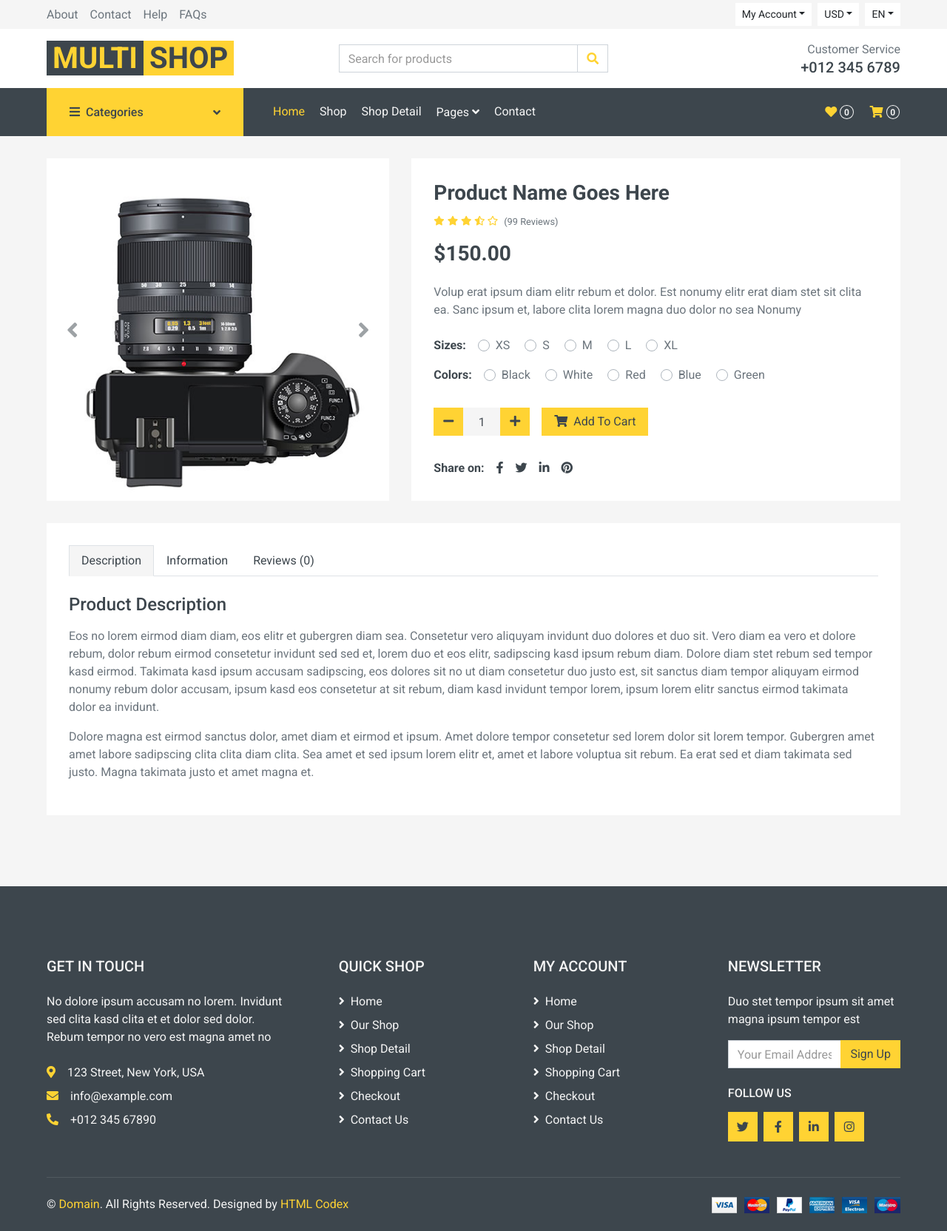
After one commit to iamnimix/Django_FinalProject, a Django app: template shop/productions/templates/detail.html in a window 1280 px wide. The commit adds this page. Shown: the whole page at 74% size. Run offline with Django 4.2, Linux system fonts and the light colour scheme; the template is opened without the code that fills it, so the values that code supplies are empty; some libraries are stand-ins or nearby versions.

Commit message:
add list and detail of products templates

```diff
--- /dev/null
+++ b/shop/productions/templates/detail.html
@@ -0,0 +1,246 @@
+{% extends 'templates/base.html' %}
+
+{% block content %}
+    <!-- Shop Detail Start -->
+    <div class="container-fluid pb-5">
+        <div class="row px-xl-5">
+            <div class="col-lg-5 mb-30">
+                <div id="product-carousel" class="carousel slide" data-ride="carousel">
+                    <div class="carousel-inner bg-light">
+                        <div class="carousel-item active">
+                            <img class="w-100 h-100" src="img/product-1.jpg" alt="Image">
+                        </div>
+                        <div class="carousel-item">
+                            <img class="w-100 h-100" src="img/product-2.jpg" alt="Image">
+                        </div>
+                        <div class="carousel-item">
+                            <img class="w-100 h-100" src="img/product-3.jpg" alt="Image">
+                        </div>
+                        <div class="carousel-item">
+                            <img class="w-100 h-100" src="img/product-4.jpg" alt="Image">
+                        </div>
+                    </div>
+                    <a class="carousel-control-prev" href="#product-carousel" data-slide="prev">
+                        <i class="fa fa-2x fa-angle-left text-dark"></i>
+                    </a>
+                    <a class="carousel-control-next" href="#product-carousel" data-slide="next">
+                        <i class="fa fa-2x fa-angle-right text-dark"></i>
+                    </a>
+                </div>
+            </div>
+
+            <div class="col-lg-7 h-auto mb-30">
+                <div class="h-100 bg-light p-30">
+                    <h3>Product Name Goes Here</h3>
+                    <div class="d-flex mb-3">
+                        <div class="text-primary mr-2">
+                            <small class="fas fa-star"></small>
+                            <small class="fas fa-star"></small>
+                            <small class="fas fa-star"></small>
+                            <small class="fas fa-star-half-alt"></small>
+                            <small class="far fa-star"></small>
+                        </div>
+                        <small class="pt-1">(99 Reviews)</small>
+                    </div>
+                    <h3 class="font-weight-semi-bold mb-4">$150.00</h3>
+                    <p class="mb-4">Volup erat ipsum diam elitr rebum et dolor. Est nonumy elitr erat diam stet sit
+                        clita ea. Sanc ipsum et, labore clita lorem magna duo dolor no sea
+                        Nonumy</p>
+                    <div class="d-flex mb-3">
+                        <strong class="text-dark mr-3">Sizes:</strong>
+                        <form>
+                            <div class="custom-control custom-radio custom-control-inline">
+                                <input type="radio" class="custom-control-input" id="size-1" name="size">
+                                <label class="custom-control-label" for="size-1">XS</label>
+                            </div>
+                            <div class="custom-control custom-radio custom-control-inline">
+                                <input type="radio" class="custom-control-input" id="size-2" name="size">
+                                <label class="custom-control-label" for="size-2">S</label>
+                            </div>
+                            <div class="custom-control custom-radio custom-control-inline">
+                                <input type="radio" class="custom-control-input" id="size-3" name="size">
+                                <label class="custom-control-label" for="size-3">M</label>
+                            </div>
+                            <div class="custom-control custom-radio custom-control-inline">
+                                <input type="radio" class="custom-control-input" id="size-4" name="size">
+                                <label class="custom-control-label" for="size-4">L</label>
+                            </div>
+                            <div class="custom-control custom-radio custom-control-inline">
+                                <input type="radio" class="custom-control-input" id="size-5" name="size">
+                                <label class="custom-control-label" for="size-5">XL</label>
+                            </div>
+                        </form>
+                    </div>
+                    <div class="d-flex mb-4">
+                        <strong class="text-dark mr-3">Colors:</strong>
+                        <form>
+                            <div class="custom-control custom-radio custom-control-inline">
+                                <input type="radio" class="custom-control-input" id="color-1" name="color">
+                                <label class="custom-control-label" for="color-1">Black</label>
+                            </div>
+                            <div class="custom-control custom-radio custom-control-inline">
+                                <input type="radio" class="custom-control-input" id="color-2" name="color">
+                                <label class="custom-control-label" for="color-2">White</label>
+                            </div>
+                            <div class="custom-control custom-radio custom-control-inline">
+                                <input type="radio" class="custom-control-input" id="color-3" name="color">
+                                <label class="custom-control-label" for="color-3">Red</label>
+                            </div>
+                            <div class="custom-control custom-radio custom-control-inline">
+                                <input type="radio" class="custom-control-input" id="color-4" name="color">
+                                <label class="custom-control-label" for="color-4">Blue</label>
+                            </div>
+                            <div class="custom-control custom-radio custom-control-inline">
+                                <input type="radio" class="custom-control-input" id="color-5" name="color">
+                                <label class="custom-control-label" for="color-5">Green</label>
+                            </div>
+                        </form>
+                    </div>
+                    <div class="d-flex align-items-center mb-4 pt-2">
+                        <div class="input-group quantity mr-3" style="width: 130px;">
+                            <div class="input-group-btn">
+                                <button class="btn btn-primary btn-minus">
+                                    <i class="fa fa-minus"></i>
+                                </button>
+                            </div>
+                            <input type="text" class="form-control bg-secondary border-0 text-center" value="1">
+                            <div class="input-group-btn">
+                                <button class="btn btn-primary btn-plus">
+                                    <i class="fa fa-plus"></i>
+                                </button>
+                            </div>
+                        </div>
+                        <button class="btn btn-primary px-3"><i class="fa fa-shopping-cart mr-1"></i> Add To
+                            Cart</button>
+                    </div>
+                    <div class="d-flex pt-2">
+                        <strong class="text-dark mr-2">Share on:</strong>
+                        <div class="d-inline-flex">
+                            <a class="text-dark px-2" href="">
+                                <i class="fab fa-facebook-f"></i>
+                            </a>
+                            <a class="text-dark px-2" href="">
+                                <i class="fab fa-twitter"></i>
+                            </a>
+                            <a class="text-dark px-2" href="">
+                                <i class="fab fa-linkedin-in"></i>
+                            </a>
+                            <a class="text-dark px-2" href="">
+                                <i class="fab fa-pinterest"></i>
+                            </a>
+                        </div>
+                    </div>
+                </div>
+            </div>
+        </div>
+        <div class="row px-xl-5">
+            <div class="col">
+                <div class="bg-light p-30">
+                    <div class="nav nav-tabs mb-4">
+                        <a class="nav-item nav-link text-dark active" data-toggle="tab" href="#tab-pane-1">Description</a>
+                        <a class="nav-item nav-link text-dark" data-toggle="tab" href="#tab-pane-2">Information</a>
+                        <a class="nav-item nav-link text-dark" data-toggle="tab" href="#tab-pane-3">Reviews (0)</a>
+                    </div>
+                    <div class="tab-content">
+                        <div class="tab-pane fade show active" id="tab-pane-1">
+                            <h4 class="mb-3">Product Description</h4>
+                            <p>Eos no lorem eirmod diam diam, eos elitr et gubergren diam sea. Consetetur vero aliquyam invidunt duo dolores et duo sit. Vero diam ea vero et dolore rebum, dolor rebum eirmod consetetur invidunt sed sed et, lorem duo et eos elitr, sadipscing kasd ipsum rebum diam. Dolore diam stet rebum sed tempor kasd eirmod. Takimata kasd ipsum accusam sadipscing, eos dolores sit no ut diam consetetur duo justo est, sit sanctus diam tempor aliquyam eirmod nonumy rebum dolor accusam, ipsum kasd eos consetetur at sit rebum, diam kasd invidunt tempor lorem, ipsum lorem elitr sanctus eirmod takimata dolor ea invidunt.</p>
+                            <p>Dolore magna est eirmod sanctus dolor, amet diam et eirmod et ipsum. Amet dolore tempor consetetur sed lorem dolor sit lorem tempor. Gubergren amet amet labore sadipscing clita clita diam clita. Sea amet et sed ipsum lorem elitr et, amet et labore voluptua sit rebum. Ea erat sed et diam takimata sed justo. Magna takimata justo et amet magna et.</p>
+                        </div>
+                        <div class="tab-pane fade" id="tab-pane-2">
+                            <h4 class="mb-3">Additional Information</h4>
+                            <p>Eos no lorem eirmod diam diam, eos elitr et gubergren diam sea. Consetetur vero aliquyam invidunt duo dolores et duo sit. Vero diam ea vero et dolore rebum, dolor rebum eirmod consetetur invidunt sed sed et, lorem duo et eos elitr, sadipscing kasd ipsum rebum diam. Dolore diam stet rebum sed tempor kasd eirmod. Takimata kasd ipsum accusam sadipscing, eos dolores sit no ut diam consetetur duo justo est, sit sanctus diam tempor aliquyam eirmod nonumy rebum dolor accusam, ipsum kasd eos consetetur at sit rebum, diam kasd invidunt tempor lorem, ipsum lorem elitr sanctus eirmod takimata dolor ea invidunt.</p>
+                            <div class="row">
+                                <div class="col-md-6">
+                                    <ul class="list-group list-group-flush">
+                                        <li class="list-group-item px-0">
+                                            Sit erat duo lorem duo ea consetetur, et eirmod takimata.
+                                        </li>
+                                        <li class="list-group-item px-0">
+                                            Amet kasd gubergren sit sanctus et lorem eos sadipscing at.
+                                        </li>
+                                        <li class="list-group-item px-0">
+                                            Duo amet accusam eirmod nonumy stet et et stet eirmod.
+                                        </li>
+                                        <li class="list-group-item px-0">
+                                            Takimata ea clita labore amet ipsum erat justo voluptua. Nonumy.
+                                        </li>
+                                      </ul>
+                                </div>
+                                <div class="col-md-6">
+                                    <ul class="list-group list-group-flush">
+                                        <li class="list-group-item px-0">
+                                            Sit erat duo lorem duo ea consetetur, et eirmod takimata.
+                                        </li>
+                                        <li class="list-group-item px-0">
+                                            Amet kasd gubergren sit sanctus et lorem eos sadipscing at.
+                                        </li>
+                                        <li class="list-group-item px-0">
+                                            Duo amet accusam eirmod nonumy stet et et stet eirmod.
+                                        </li>
+                                        <li class="list-group-item px-0">
+                                            Takimata ea clita labore amet ipsum erat justo voluptua. Nonumy.
+                                        </li>
+                                      </ul>
+                                </div>
+                            </div>
+                        </div>
+                        <div class="tab-pane fade" id="tab-pane-3">
+                            <div class="row">
+                                <div class="col-md-6">
+                                    <h4 class="mb-4">1 review for "Product Name"</h4>
+                                    <div class="media mb-4">
+                                        <img src="img/user.jpg" alt="Image" class="img-fluid mr-3 mt-1" style="width: 45px;">
+                                        <div class="media-body">
+                                            <h6>John Doe<small> - <i>01 Jan 2045</i></small></h6>
+                                            <div class="text-primary mb-2">
+                                                <i class="fas fa-star"></i>
+                                                <i class="fas fa-star"></i>
+                                                <i class="fas fa-star"></i>
+                                                <i class="fas fa-star-half-alt"></i>
+                                                <i class="far fa-star"></i>
+                                            </div>
+                                            <p>Diam amet duo labore stet elitr ea clita ipsum, tempor labore accusam ipsum et no at. Kasd diam tempor rebum magna dolores sed sed eirmod ipsum.</p>
+                                        </div>
+                                    </div>
+                                </div>
+                                <div class="col-md-6">
+                                    <h4 class="mb-4">Leave a review</h4>
+                                    <small>Your email address will not be published. Required fields are marked *</small>
+                                    <div class="d-flex my-3">
+                                        <p class="mb-0 mr-2">Your Rating * :</p>
+                                        <div class="text-primary">
+                                            <i class="far fa-star"></i>
+                                            <i class="far fa-star"></i>
+                                            <i class="far fa-star"></i>
+                                            <i class="far fa-star"></i>
+                                            <i class="far fa-star"></i>
+                                        </div>
+                                    </div>
+                                    <form>
+                                        <div class="form-group">
+                                            <label for="message">Your Review *</label>
+                                            <textarea id="message" cols="30" rows="5" class="form-control"></textarea>
+                                        </div>
+                                        <div class="form-group">
+                                            <label for="name">Your Name *</label>
+                                            <input type="text" class="form-control" id="name">
+                                        </div>
+                                        <div class="form-group">
+                                            <label for="email">Your Email *</label>
+                                            <input type="email" class="form-control" id="email">
+                                        </div>
+                                        <div class="form-group mb-0">
+                                            <input type="submit" value="Leave Your Review" class="btn btn-primary px-3">
+                                        </div>
+                                    </form>
+                                </div>
+                            </div>
+                        </div>
+                    </div>
+                </div>
+            </div>
+        </div>
+    </div>
+    <!-- Shop Detail End -->
+{% endblock content %}
--- a/shop/shop/settings.py
+++ b/shop/shop/settings.py
@@ -11,7 +11,7 @@ https://docs.djangoproject.com/en/4.2/ref/settings/
 """
 
 from pathlib import Path
-
+import os
 # Build paths inside the project like this: BASE_DIR / 'subdir'.
 BASE_DIR = Path(__file__).resolve().parent.parent
 
@@ -120,6 +120,10 @@ USE_TZ = True
 
 STATIC_URL = 'static/'
 
+STATICFILES_DIRS = [
+    os.path.join(BASE_DIR, 'static')
+]
+
 # Default primary key field type
 # https://docs.djangoproject.com/en/4.2/ref/settings/#default-auto-field
 
--- a/shop/templates/base.html
+++ b/shop/templates/base.html
@@ -10,9 +10,10 @@
     <meta content="Free HTML Templates" name="description">
 
     <!-- Favicon -->
-    <link href="img/favicon.ico" rel="icon">
+    <link href="{% static 'img/favicon.ico' %}" rel="icon">
 
     <!-- Google Web Fonts -->
+
     <link rel="preconnect" href="https://fonts.gstatic.com">
     <link href="https://fonts.googleapis.com/css2?family=Roboto:wght@400;500;700&display=swap" rel="stylesheet">
 
@@ -20,16 +21,16 @@
     <link href="https://cdnjs.cloudflare.com/ajax/libs/font-awesome/5.10.0/css/all.min.css" rel="stylesheet">
 
     <!-- Libraries Stylesheet -->
-    <link href="lib/animate/animate.min.css" rel="stylesheet">
-    <link href="lib/owlcarousel/assets/owl.carousel.min.css" rel="stylesheet">
+    <link href="{% static 'lib/animate/animate.min.css' %}" rel="stylesheet">
+    <link href="{% static 'lib/owlcarousel/assets/owl.carousel.min.css' %}" rel="stylesheet">
 
     <!-- Customized Bootstrap Stylesheet -->
-    <link href="css/style.css" rel="stylesheet">
+    <link href="{% static 'css/style.css' %}" rel="stylesheet">
 </head>
 <body>
 
 
-    {% include "partials/_header.html" %}
+    {% include "partials/header.html" %}
 
     {% block content %}
 
@@ -46,15 +47,15 @@
     <!-- JavaScript Libraries -->
     <script src="https://code.jquery.com/jquery-3.4.1.min.js"></script>
     <script src="https://stackpath.bootstrapcdn.com/bootstrap/4.4.1/js/bootstrap.bundle.min.js"></script>
-    <script src="lib/easing/easing.min.js"></script>
-    <script src="lib/owlcarousel/owl.carousel.min.js"></script>
+    <script src="{% static 'lib/easing/easing.min.js' %}"></script>
+    <script src="{% static 'lib/owlcarousel/owl.carousel.min.js' %}"></script>
 
     <!-- Contact Javascript File -->
-    <script src="mail/jqBootstrapValidation.min.js"></script>
-    <script src="mail/contact.js"></script>
+    <script src="{% static 'mail/jqBootstrapValidation.min.js' %}"></script>
+    <script src="{% static 'mail/contact.js' %}"></script>
 
     <!-- Template Javascript -->
-    <script src="js/main.js"></script>
+    <script src="{% static 'js/main.js' %}"></script>
 </body>
 
 </html>
--- a/shop/templates/partials/footer.html
+++ b/shop/templates/partials/footer.html
@@ -64,7 +64,7 @@
                 </p>
             </div>
             <div class="col-md-6 px-xl-0 text-center text-md-right">
-                <img class="img-fluid" src="img/payments.png" alt="">
+                <img class="img-fluid" src="{% static 'img/payments.png' %}" alt="">
             </div>
         </div>
     </div>
```
Also changed, not shown: shop/productions/templates/list.html (added, +109 -0 lines).
